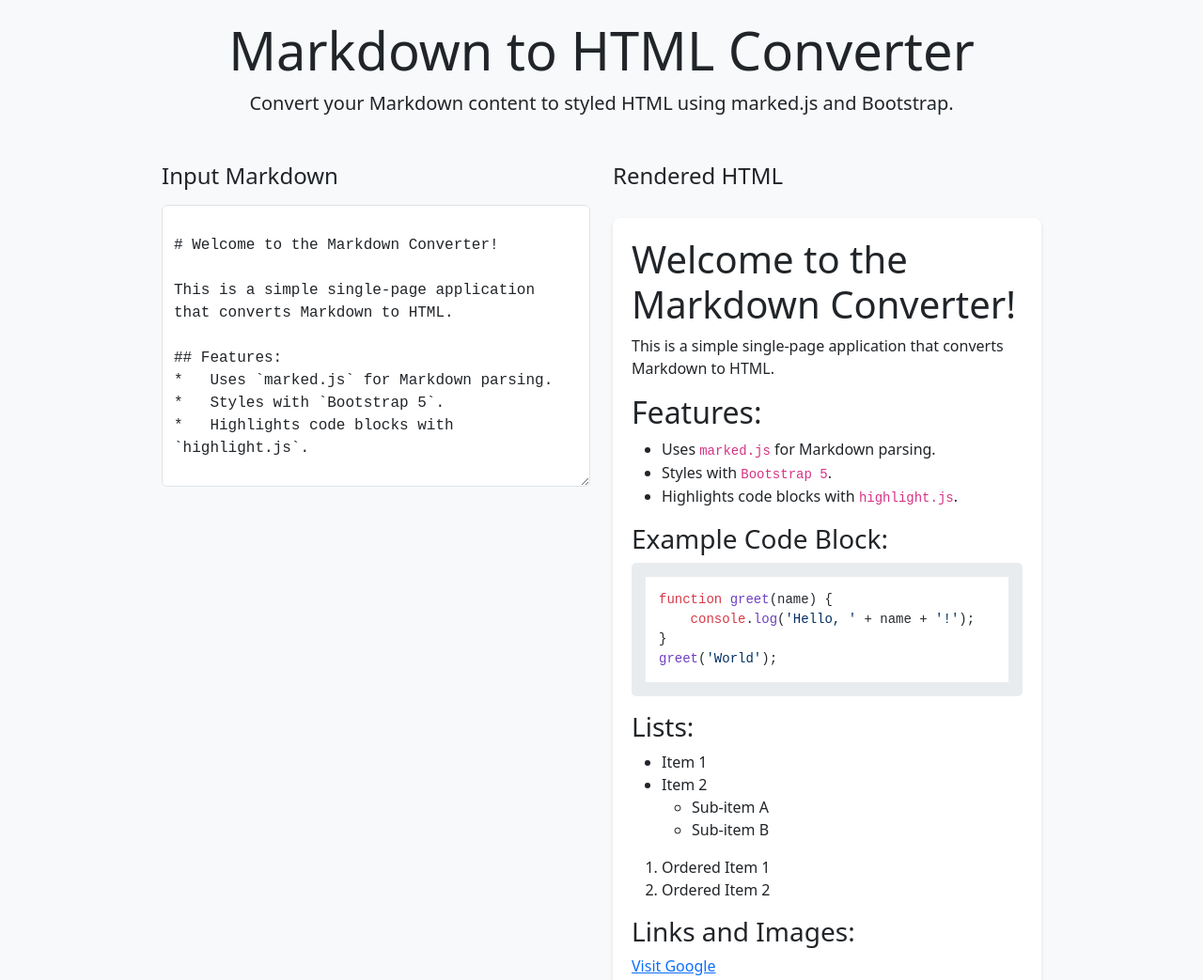
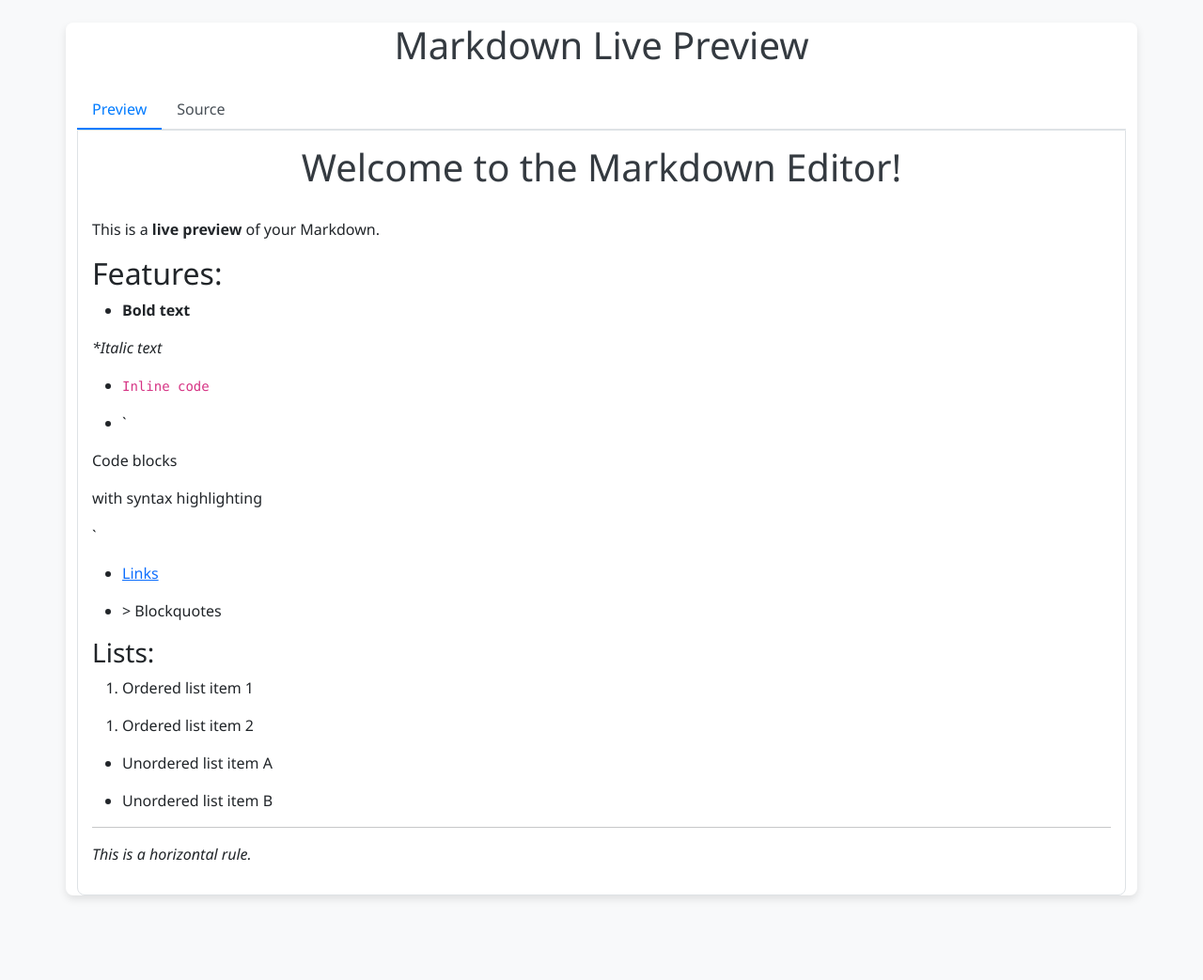
Before and after one commit to Darunesh1/tds-markdown-to-html, a plain HTML site: page index.html in a window 1280 px wide. Shown: the top 1043 px of the page at 94% size. After the commit the page ends 973 px from the top, so only its background shows below. Drawn offline with nearby package versions, Linux system fonts and the light colour scheme.

Commit message:
Add application code

````diff
--- a/index.html
+++ b/index.html
@@ -3,197 +3,288 @@
 <head>
     <meta charset="UTF-8">
     <meta name="viewport" content="width=device-width, initial-scale=1.0">
-    <title>Markdown to HTML Converter</title>
+    <title>Markdown Editor & Viewer</title>
     <!-- Bootstrap 5 CSS from CDN -->
     <link href="https://cdn.jsdelivr.net/npm/bootstrap@5.3.0/dist/css/bootstrap.min.css" rel="stylesheet">
     <style>
+        /* Custom styles for a professional look */
         body {
-            padding-top: 20px;
             background-color: #f8f9fa;
+            font-family: 'Segoe UI', Tahoma, Geneva, Verdana, sans-serif;
         }
         .container {
-            max-width: 960px;
+            margin-top: 20px;
+            margin-bottom: 20px;
+            box-shadow: 0 4px 8px rgba(0,0,0,0.1);
+            border-radius: 8px;
+            background-color: #ffffff;
         }
-        #markdown-input {
-            min-height: 300px;
-            font-family: 'Courier New', Courier, monospace;
+        .nav-tabs .nav-link {
+            border: none;
+            color: #495057;
+            font-weight: 500;
+        }
+        .nav-tabs .nav-link.active {
+            color: #007bff;
+            border-bottom: 2px solid #007bff;
+        }
+        #markdown-source, #markdown-output {
+            min-height: 400px;
+            padding: 15px;
+            border: 1px solid #dee2e6;
+            border-radius: 0 0 8px 8px;
+            overflow-y: auto; /* For scrollable content if needed */
+        }
+        #markdown-source {
+            font-family: 'Consolas', 'Monaco', 'Andale Mono', 'Ubuntu Mono', monospace;
+            white-space: pre-wrap; /* Preserve whitespace and wrap lines */
+            word-wrap: break-word; /* Break long words */
+            background-color: #e9ecef;
+            color: #212529;
         }
         #markdown-output {
-            margin-top: 30px;
-            padding: 20px;
             background-color: #ffffff;
-            border-radius: 8px;
-            box-shadow: 0 2px 4px rgba(0, 0, 0, 0.1);
+            color: #212529;
         }
-        pre {
-            background-color: #e9ecef !important;
-            padding: 15px;
-            border-radius: 5px;
-            overflow-x: auto;
+        .tab-content {
+            border-top: none;
         }
-        code {
-            font-family: 'Courier New', Courier, monospace;
+        h1 {
+            color: #343a40;
+            text-align: center;
+            margin-bottom: 30px;
         }
         .loading-overlay {
+            display: none; /* Hidden by default */
             position: absolute;
             top: 0;
             left: 0;
             width: 100%;
             height: 100%;
-            background-color: rgba(255, 255, 255, 0.8);
-            display: flex;
+            background: rgba(255, 255, 255, 0.8);
+            z-index: 10;
             justify-content: center;
             align-items: center;
-            z-index: 10;
-            border-radius: 8px;
+            border-radius: 8px; /* Match parent container */
         }
-        .error-message {
-            color: #dc3545;
-            font-weight: bold;
+        .loading-overlay.show {
+            display: flex;
+        }
+        .spinner-border {
+            width: 3rem;
+            height: 3rem;
         }
     </style>
 </head>
 <body>
+
     <div class="container">
-        <header class="text-center mb-5">
-            <h1 class="display-4">Markdown to HTML Converter</h1>
-            <p class="lead">Convert your Markdown content to styled HTML using marked.js and Bootstrap.</p>
-        </header>
+        <h1 class="mt-4 mb-4">Markdown Live Preview</h1>
 
-        <main>
-            <section class="row">
-                <div class="col-md-6 mb-4 mb-md-0">
-                    <h2 class="h4 mb-3">Input Markdown</h2>
-                    <div class="position-relative">
-                        <textarea id="markdown-input" class="form-control" placeholder="Paste your Markdown here..."></textarea>
-                        <div id="loading-overlay" class="loading-overlay d-none">
-                            <div class="spinner-border text-primary" role="status">
-                                <span class="visually-hidden">Loading...</span>
-                            </div>
-                        </div>
-                    </div>
+        <!-- Tabs Navigation -->
+        <ul class="nav nav-tabs" id="markdown-tabs" role="tablist">
+            <li class="nav-item" role="presentation">
+                <button class="nav-link active" id="preview-tab" data-bs-toggle="tab" data-bs-target="#markdown-output-tab" type="button" role="tab" aria-controls="markdown-output-tab" aria-selected="true">Preview</button>
+            </li>
+            <li class="nav-item" role="presentation">
+                <button class="nav-link" id="source-tab" data-bs-toggle="tab" data-bs-target="#markdown-source-tab" type="button" role="tab" aria-controls="markdown-source-tab" aria-selected="false">Source</button>
+            </li>
+        </ul>
+
+        <!-- Tab Content -->
+        <div class="tab-content">
+            <!-- Rendered HTML View -->
+            <div class="tab-pane fade show active" id="markdown-output-tab" role="tabpanel" aria-labelledby="preview-tab">
+                <div id="markdown-output" class="position-relative">
+                    <div class="loading-overlay"><div class="spinner-border text-primary" role="status"><span class="visually-hidden">Loading...</span></div></div>
+                    <!-- Rendered Markdown will appear here -->
                 </div>
-                <div class="col-md-6">
-                    <h2 class="h4 mb-3">Rendered HTML</h2>
-                    <div id="markdown-output">
-                        <p class="text-muted">HTML output will appear here.</p>
-                    </div>
+            </div>
+
+            <!-- Original Markdown Source View -->
+            <div class="tab-pane fade" id="markdown-source-tab" role="tabpanel" aria-labelledby="source-tab">
+                <div id="markdown-source" class="position-relative">
+                    <div class="loading-overlay"><div class="spinner-border text-primary" role="status"><span class="visually-hidden">Loading...</span></div></div>
+                    <!-- Original Markdown will appear here -->
                 </div>
-            </section>
-        </main>
-
-        <footer class="text-center mt-5">
-            <p>&copy; 2023 Markdown Converter. Powered by marked.js and Bootstrap.</p>
-        </footer>
+            </div>
+        </div>
     </div>
 
-    <!-- marked.js from CDN -->
-    <script src="https://cdn.jsdelivr.net/npm/marked/marked.min.js"></script>
-    <!-- highlight.js from CDN -->
-    <link rel="stylesheet" href="https://cdnjs.cloudflare.com/ajax/libs/highlight.js/11.8.0/styles/github.min.css">
-    <script src="https://cdnjs.cloudflare.com/ajax/libs/highlight.js/11.8.0/highlight.min.js"></script>
+    <!-- Bootstrap 5 JavaScript Bundle from CDN -->
+    <script src="https://cdn.jsdelivr.net/npm/bootstrap@5.3.0/dist/js/bootstrap.bundle.min.js"></script>
 
     <script>
-        // Wait for the DOM to be fully loaded
-        document.addEventListener('DOMContentLoaded', () => {
-            const markdownInput = document.getElementById('markdown-input');
-            const markdownOutput = document.getElementById('markdown-output');
-            const loadingOverlay = document.getElementById('loading-overlay');
+        // --- Configuration ---
+        const initialMarkdown = `
+# Welcome to the Markdown Editor!
 
-            // Initial Markdown content from the attachment (as a data URI)
-            // This is a placeholder, in a real app, you might fetch this from a file or API.
-            const initialMarkdown = `
-# Welcome to the Markdown Converter!
-
-This is a simple single-page application that converts Markdown to HTML.
+This is a **live preview** of your Markdown.
 
 ## Features:
-*   Uses \`marked.js\` for Markdown parsing.
-*   Styles with \`Bootstrap 5\`.
-*   Highlights code blocks with \`highlight.js\`.
-
-### Example Code Block:
-
-\`\`\`javascript
-function greet(name) {
-    console.log('Hello, ' + name + '!');
-}
-greet('World');
-\`\`\`
+*   **Bold text**
+*   *Italic text*
+*   \`Inline code\`
+*   \`\`\`
+    Code blocks
+    with syntax highlighting
+    \`\`\`
+*   [Links](https://www.example.com)
+*   > Blockquotes
 
 ### Lists:
+1.  Ordered list item 1
+2.  Ordered list item 2
 
-*   Item 1
-*   Item 2
-    *   Sub-item A
-    *   Sub-item B
-
-1.  Ordered Item 1
-2.  Ordered Item 2
-
-### Links and Images:
-
-[Visit Google](https://www.google.com)
-
-![Bootstrap Logo](https://getbootstrap.com/docs/5.3/assets/brand/bootstrap-logo-black.svg)
-
-### Blockquotes:
-
-> This is a blockquote. It's useful for quoting text from another source.
-
-### Tables:
-
-| Header 1 | Header 2 | Header 3 |
-|----------|----------|----------|
-| Row 1 C1 | Row 1 C2 | Row 1 C3 |
-| Row 2 C1 | Row 2 C2 | Row 2 C3 |
-
-### Emphasis:
-
-**Bold text** and *italic text*.
+*   Unordered list item A
+*   Unordered list item B
 
 ---
 
-This is a horizontal rule.
-            `;
+*This is a horizontal rule.*
+`;
 
-            // Function to render Markdown
-            const renderMarkdown = () => {
-                const markdownText = markdownInput.value;
-                if (!markdownText.trim()) {
-                    markdownOutput.innerHTML = '<p class="text-muted">Enter some Markdown to see the output.</p>';
-                    return;
+        // --- DOM Elements ---
+        const markdownSourceDiv = document.getElementById('markdown-source');
+        const markdownOutputDiv = document.getElementById('markdown-output');
+        const sourceTabButton = document.getElementById('source-tab');
+        const previewTabButton = document.getElementById('preview-tab');
+        const sourceLoadingOverlay = markdownSourceDiv.querySelector('.loading-overlay');
+        const outputLoadingOverlay = markdownOutputDiv.querySelector('.loading-overlay');
+
+        // --- Markdown Rendering ---
+        // Using a simple, lightweight Markdown parser.
+        // For production, consider a more robust library like 'marked' or 'showdown'.
+        // This is a basic implementation for demonstration purposes.
+        function simpleMarkdownParser(markdown) {
+            let html = markdown;
+
+            // Basic replacements
+            html = html.replace(/^###### (.*$)/gim, '<h6>$1</h6>');
+            html = html.replace(/^##### (.*$)/gim, '<h5>$1</h5>');
+            html = html.replace(/^#### (.*$)/gim, '<h4>$1</h4>');
+            html = html.replace(/^### (.*$)/gim, '<h3>$1</h3>');
+            html = html.replace(/^## (.*$)/gim, '<h2>$1</h2>');
+            html = html.replace(/^# (.*$)/gim, '<h1>$1</h1>');
+
+            html = html.replace(/^\> (.*$)/gim, '<blockquote>$1</blockquote>');
+
+            html = html.replace(/\*\*(.*)\*\*/gim, '<strong>$1</strong>');
+            html = html.replace(/\*(.*)\*/gim, '<em>$1</em>');
+            html = html.replace(/`(.*?)`/gim, '<code>$1</code>');
+
+            // Basic unordered lists
+            html = html.replace(/^\* (.*$)/gim, '<li>$1</li>');
+            html = html.replace(/^(<li>.*<\/li>)$/gim, '<ul>$1</ul>'); // Wrap consecutive li
+
+            // Basic ordered lists
+            html = html.replace(/^\d+\. (.*$)/gim, '<li>$1</li>');
+            html = html.replace(/^(<li>.*<\/li>)$/gim, '<ol>$1</ol>'); // Wrap consecutive li
+
+            // Horizontal rule
+            html = html.replace(/^---$/gim, '<hr>');
+
+            // Links
+            html = html.replace(/\[(.*?)\]\((.*?)\)/gim, '<a href="$2">$1</a>');
+
+            // Paragraphs (ensure newlines are handled)
+            html = html.replace(/^(?!<h[1-6]>)(?!<ul|<ol|<li|<blockquote|<hr)(.+)$/gim, '<p>$1</p>');
+
+            // Clean up empty tags and extra newlines
+            html = html.replace(/<p><\/p>/g, '');
+            html = html.replace(/<ul><\/ul>/g, '');
+            html = html.replace(/<ol><\/ol>/g, '');
+            html = html.replace(/<br\s*\/>/gi, ''); // Remove potential extra breaks
+
+            // Handle code blocks (basic, no syntax highlighting)
+            html = html.replace(/```([\s\S]*?)```/gim, '<pre><code>$1</code></pre>');
+
+            // Re-process lists to handle multiple items correctly
+            html = html.replace(/<ul>((?:<li>.*<\/li>)+)<\/ul>/g, (match, p1) => {
+                return `<ul>${p1}</ul>`;
+            });
+            html = html.replace(/<ol>((?:<li>.*<\/li>)+)<\/ol>/g, (match, p1) => {
+                return `<ol>${p1}</ol>`;
+            });
+
+            // Ensure paragraphs are not nested within other block elements
+            html = html.split('\n').map(line => {
+                if (line.trim() === '') return '';
+                if (line.startsWith('<p>') || line.startsWith('<h') || line.startsWith('<ul') || line.startsWith('<ol') || line.startsWith('<blockquote') || line.startsWith('<hr')) {
+                    return line;
                 }
+                return `<p>${line}</p>`;
+            }).join('');
 
-                // Show loading overlay
-                loadingOverlay.classList.remove('d-none');
-                markdownOutput.innerHTML = ''; // Clear previous output
+            // Final cleanup for paragraphs and newlines
+            html = html.replace(/<p>\s*<\/p>/g, '');
+            html = html.replace(/<p>(<h[1-6]>.*<\/h[1-6]>)<\/p>/g, '$1'); // Remove p around headings
+            html = html.replace(/<p>(<ul.*>.*<\/ul>)<\/p>/g, '$1'); // Remove p around lists
+            html = html.replace(/<p>(<ol.*>.*<\/ol>)<\/p>/g, '$1'); // Remove p around lists
+            html = html.replace(/<p>(<blockquote.*>.*<\/blockquote>)<\/p>/g, '$1'); // Remove p around blockquotes
+            html = html.replace(/<p>(<hr.*>.*<\/hr>)<\/p>/g, '$1'); // Remove p around hr
 
+            return html;
+        }
+
+
+        // --- Synchronization and Rendering Logic ---
+
+        // Function to update both views
+        function updateViews(markdownContent) {
+            // Update source view
+            markdownSourceDiv.innerHTML = ''; // Clear previous content
+            sourceLoadingOverlay.classList.add('show'); // Show loading
+            setTimeout(() => { // Simulate async operation
+                markdownSourceDiv.textContent = markdownContent; // Use textContent to display raw markdown
+                sourceLoadingOverlay.classList.remove('show'); // Hide loading
+            }, 50); // Small delay for visual feedback
+
+            // Update output view
+            markdownOutputDiv.innerHTML = ''; // Clear previous content
+            outputLoadingOverlay.classList.add('show'); // Show loading
+            setTimeout(() => { // Simulate async operation
                 try {
-                    // Use marked.js to convert Markdown to HTML
-                    const html = marked.parse(markdownText);
-                    markdownOutput.innerHTML = html;
-
-                    // Apply highlight.js to code blocks
-                    markdownOutput.querySelectorAll('pre code').forEach((block) => {
-                        hljs.highlightElement(block);
-                    });
+                    const renderedHtml = simpleMarkdownParser(markdownContent);
+                    markdownOutputDiv.innerHTML = renderedHtml;
                 } catch (error) {
                     console.error("Error rendering Markdown:", error);
-                    markdownOutput.innerHTML = '<p class="error-message">An error occurred while rendering Markdown. Please check your input.</p>';
+                    markdownOutputDiv.innerHTML = '<p class="text-danger">Error rendering Markdown. Please check the source.</p>';
                 } finally {
-                    // Hide loading overlay
-                    loadingOverlay.classList.add('d-none');
+                    outputLoadingOverlay.classList.remove('show'); // Hide loading
                 }
-            };
+            }, 100); // Slightly longer delay for rendering
+        }
 
-            // Set initial Markdown content
-            markdownInput.value = initialMarkdown;
-            renderMarkdown(); // Render initial content on page load
+        // --- Event Listeners ---
 
-            // Add event listener for input changes
-            markdownInput.addEventListener('input', renderMarkdown);
+        // Listen for changes in the source textarea (if we were using one)
+        // For this static example, we'll just load the initial content.
+
+        // Initialize with the initial markdown content
+        document.addEventListener('DOMContentLoaded', () => {
+            updateViews(initialMarkdown.trim());
         });
+
+        // --- Tab Switching Logic ---
+        // Bootstrap's tab functionality handles the visual switching.
+        // We just need to ensure content is loaded/updated when tabs are shown.
+
+        // This is implicitly handled by Bootstrap's data-bs-toggle and data-bs-target attributes.
+        // The content is loaded once and then shown/hidden.
+        // If we had dynamic content loading or editing, we'd use Bootstrap's tab events:
+        // const tabTriggerList = document.querySelectorAll('#markdown-tabs button');
+        // const tabList = [...tabTriggerList].map(tabTriggerEl => new bootstrap.Tab(tabTriggerEl));
+        //
+        // tabTriggerList.forEach(tabTriggerEl => {
+        //     tabTriggerEl.addEventListener('shown.bs.tab', event => {
+        //         // event.target is the tab that was activated
+        //         // event.relatedTarget is the previously active tab
+        //         console.log(`Tab "${event.target.id}" shown.`);
+        //         // If you needed to re-render or fetch data on tab show, you'd do it here.
+        //     });
+        // });
+
     </script>
 </body>
 </html>
````
